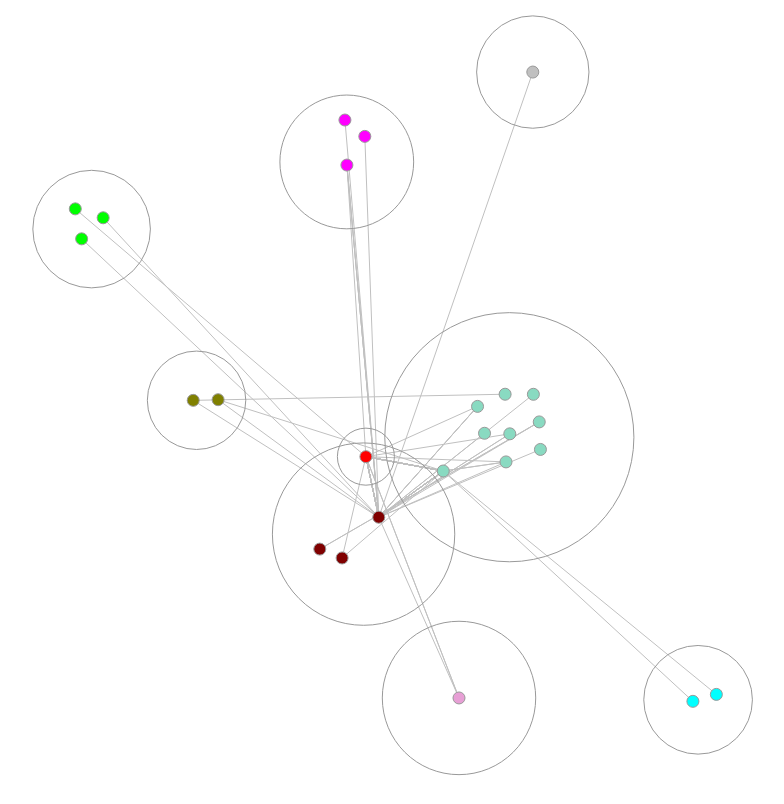
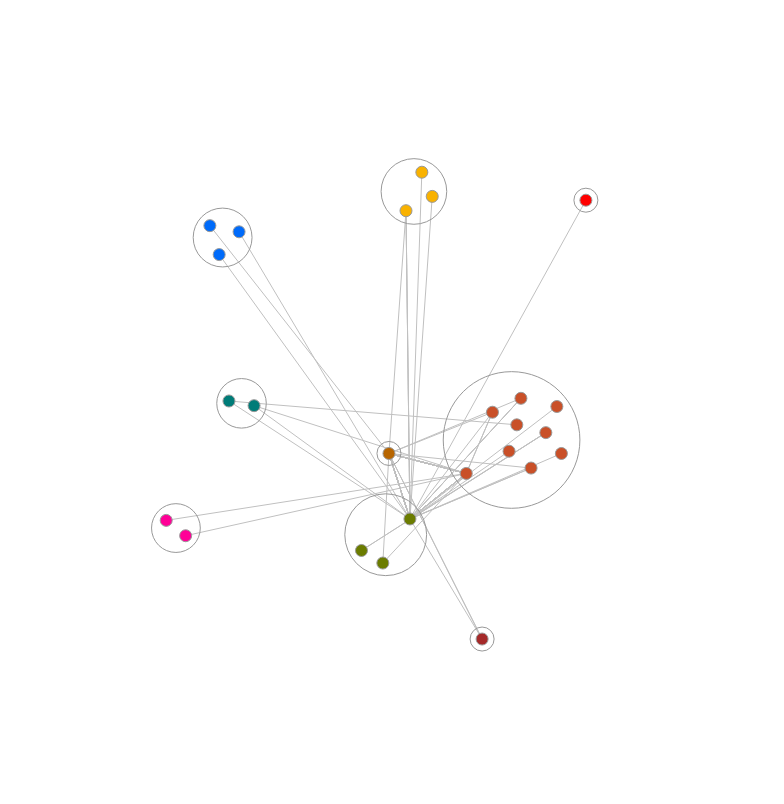
Before and after one commit to mrmuhammadali/publications, a React (Create React App) app: page / in a window 1280 px wide. Shown: the whole page, without its empty margins (237-1021 px from the left). Built offline with nearby package versions, Linux system fonts and the light colour scheme.

Commit message:
changes color logic and radius

```diff
--- a/package.json
+++ b/package.json
@@ -6,12 +6,13 @@
     "d3-array": "^2.2.0",
     "d3-force": "^2.0.1",
     "d3-hierarchy": "^1.1.8",
+    "d3-interpolate": "^1.3.2",
+    "d3-scale": "^3.0.0",
     "lodash": "^4.17.14",
     "react": "^16.5.2",
     "react-dom": "^16.5.2",
     "react-scripts": "2.0.5",
-    "react-tooltip": "^3.9.0",
-    "react-vis-force": "^0.3.1"
+    "react-tooltip": "^3.9.0"
   },
   "scripts": {
     "start": "react-scripts start",
--- a/src/components/ForceDirectedGraph/ForceDirectedGraph.js
+++ b/src/components/ForceDirectedGraph/ForceDirectedGraph.js
@@ -35,12 +35,11 @@ class ForceDirectedGraph extends React.Component {
       .force('charge', forceManyBody())
       .force('center', forceCenter(width / 2, height / 2))
       .force('cluster', forceCluster())
+      .tick(280)
 
     this.force.on('tick', () =>
       this.setState(() => ({
-        links: this.state.links,
-        nodes: this.state.nodes,
-        clusters: createClusters(this.state.nodes),
+        clusters: createClusters(nodes),
       })),
     )
   }
--- a/src/components/ForceDirectedGraph/ForceDirectedGraphInner.js
+++ b/src/components/ForceDirectedGraph/ForceDirectedGraphInner.js
@@ -9,12 +9,12 @@ import { getColor } from './utils'
 const ForceDirectedGraphInner = ({ width, height, links, nodes, clusters }) => (
   <div>
     <svg width={width} height={height}>
-      {links.map((link, index) => (
+      {links.map(({ source, target }, index) => (
         <line
-          x1={link.source.x}
-          y1={link.source.y}
-          x2={link.target.x}
-          y2={link.target.y}
+          x1={source.x}
+          y1={source.y}
+          x2={target.x}
+          y2={target.y}
           key={`line-${index}`}
           stroke="#C0C0C0"
         />
@@ -23,7 +23,7 @@ const ForceDirectedGraphInner = ({ width, height, links, nodes, clusters }) => (
         <circle
           key={index}
           data-tip={node.data.title}
-          r={6}
+          r={node.r - 6}
           cx={node.x}
           cy={node.y}
           fill={getColor(node.data)}
--- a/src/components/ForceDirectedGraph/utils.js
+++ b/src/components/ForceDirectedGraph/utils.js
@@ -1,13 +1,17 @@
 // libs
 import { group, rollup } from 'd3-array'
+import { interpolateHcl } from 'd3-interpolate'
 import { packEnclose } from 'd3-hierarchy'
 import replace from 'lodash/replace'
+import { scaleLinear } from 'd3-scale'
 
 export const createClusters = nodes => {
   return Array.from(
     group(nodes, d => d.data.cluster),
     ([, children]) => children,
-  ).map(cluster => packEnclose(cluster))
+  ).map(cluster => {
+    return packEnclose(cluster)
+  })
 }
 
 const centroid = nodes => {
@@ -41,25 +45,13 @@ export const forceCluster = () => {
   return force
 }
 
-const COLORS = [
-  '#C0C0C0',
-  '#FF0000',
-  '#800000',
-  '#FFFF00',
-  '#808000',
-  '#00FF00',
-  '#008000',
-  '#00FFFF',
-  '#008080',
-  '#0000FF',
-  '#FF00FF',
-  '#800080',
-  '#E79FD5',
-  '#89DAC1',
-]
+const color = scaleLinear()
+  .domain([0, 3, 6, 9, 12, 15])
+  .interpolate(interpolateHcl)
+  .range(['red', 'green', 'blue', 'yellow', 'brown', 'orange'])
 
 export function getColor({ cluster }) {
-  const index = replace(cluster, /cluster|Cluster/g, '')
+  const index = parseInt(replace(cluster, /cluster|Cluster/g, '')) || 0
 
-  return index ? COLORS[parseInt(index)] : COLORS[0]
+  return color(index)
 }
--- a/src/utils.js
+++ b/src/utils.js
@@ -22,14 +22,14 @@ export const filterData = data => {
     ),
     uniqBy('id'),
   )(filteredLinks)
-  const groupedNodes = group(filteredNodes, d => d.cluster)
 
-  return { links: filteredLinks, nodes: filteredNodes, groupedNodes }
+  return { links: filteredLinks, nodes: filteredNodes }
 }
 
 export const createNodesHierarchy = (width, height, crieteria, nodes) => {
   return pack()
     .size([width, height])
+    .radius(() => 12)
     .padding(1)(hierarchy(nodes).sum(d => d[crieteria]))
     .leaves()
 }
```
Also changed, not shown: 1 other file (tests, documents, lock files or other folders).
